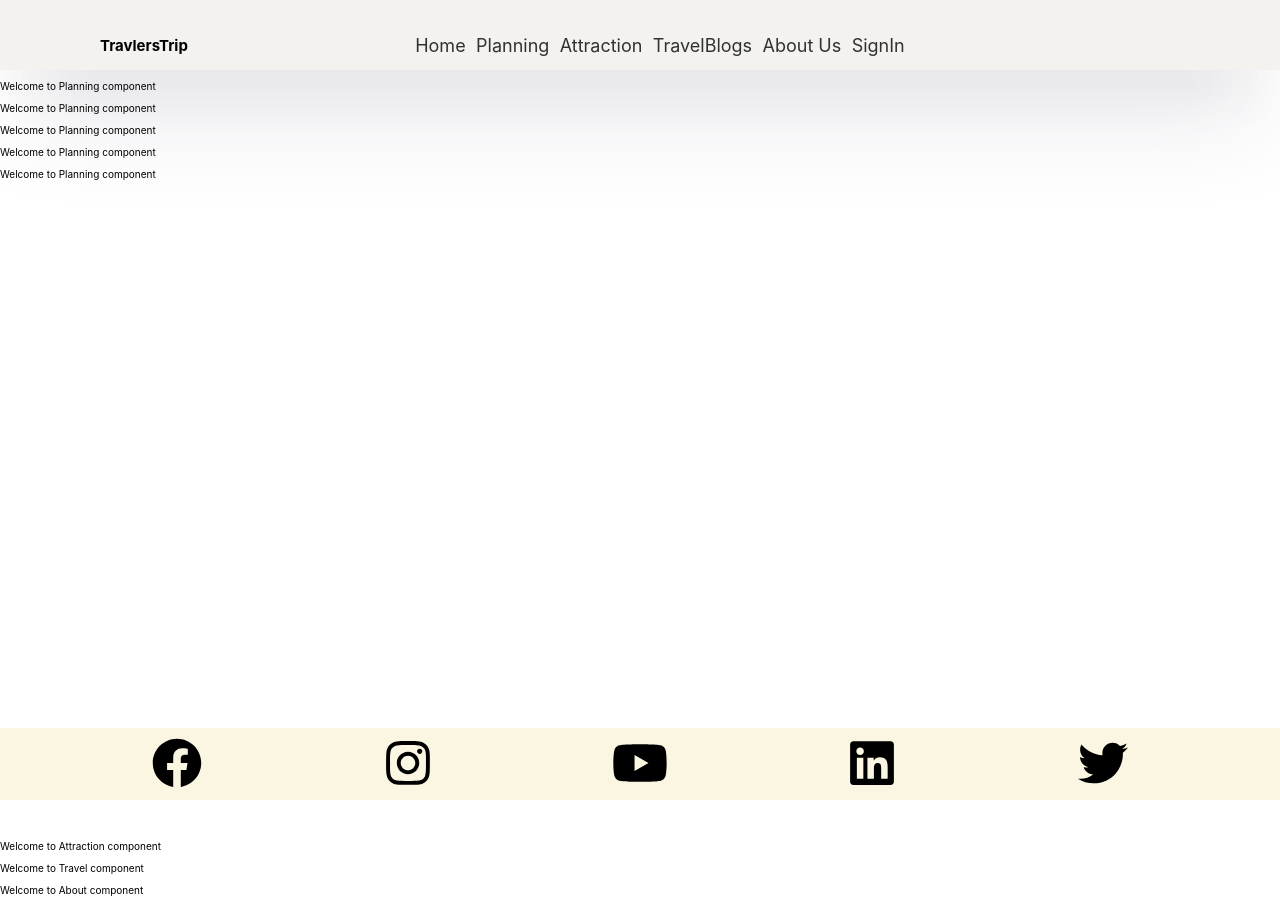
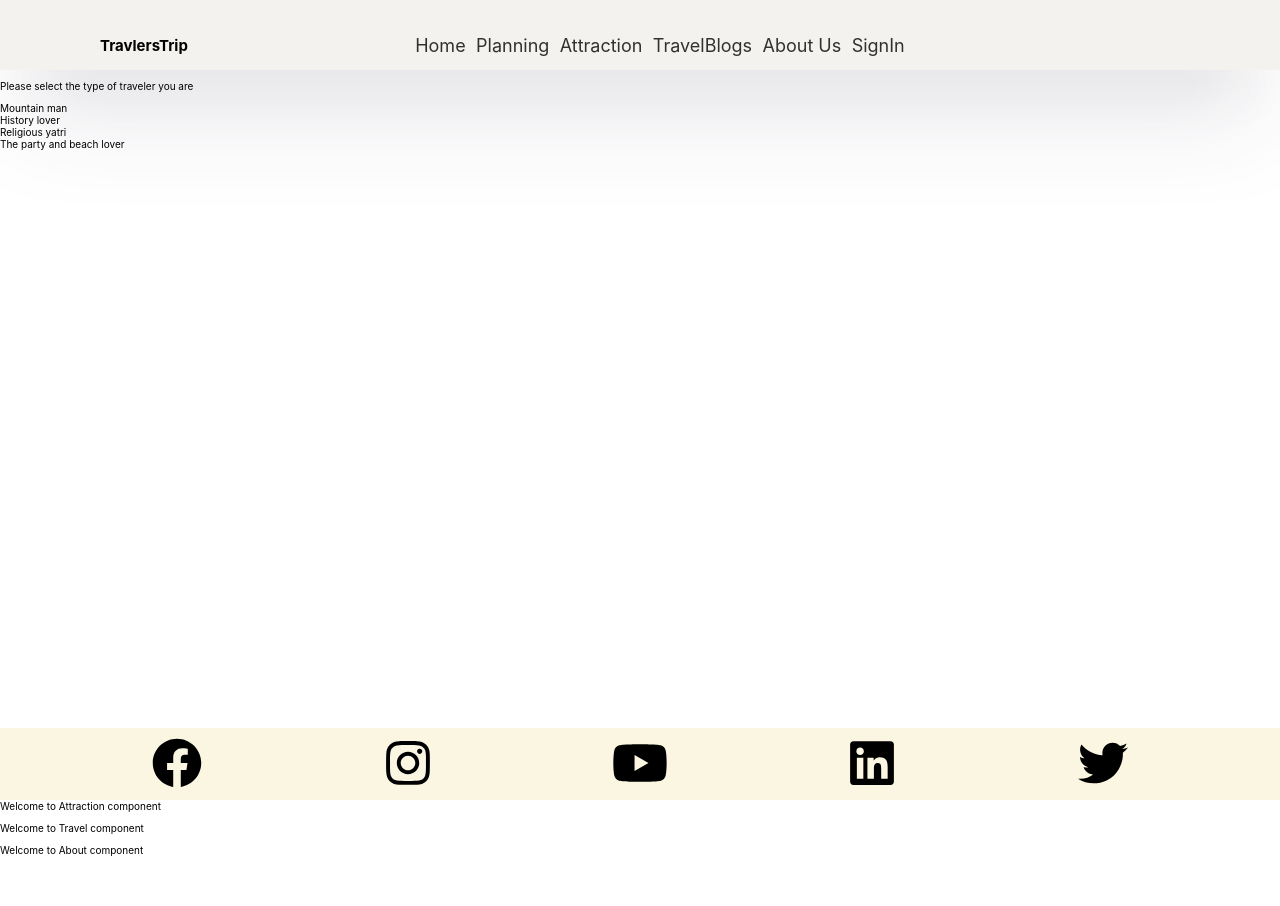
Before and after one commit to architdadwal/capstone, a React (Create React App) app in the folder myapp/: page /planning in a window 1280 px wide. After the commit the page ends 866 px from the top, so only its background shows below. Built offline with nearby package versions, Linux system fonts and the light colour scheme.

Commit message:
addedcategoriesinplanning

```diff
--- a/myapp/src/Planning/index.js
+++ b/myapp/src/Planning/index.js
@@ -1,11 +1,12 @@
 export default function Planning() {
   return (
-    <p>
-      Welcome to Planning component
-      <p>Welcome to Planning component</p>
-      <p>Welcome to Planning component</p>
-      <p>Welcome to Planning component</p>
-      <p>Welcome to Planning component</p>
-    </p>
+    <div>
+      {" "}
+      <p>Please select the type of traveler you are</p>
+      <div>Mountain man</div>
+      <div>History lover </div>
+      <div>Religious yatri </div>
+      <div>The party and beach lover</div>
+    </div>
   );
 }
--- /dev/null
+++ b/myapp/src/Planning/planning.css
@@ -0,0 +1,3 @@
+div{color: blanchedalmond;
+    text-size-adjust: 20px;
+}
```
